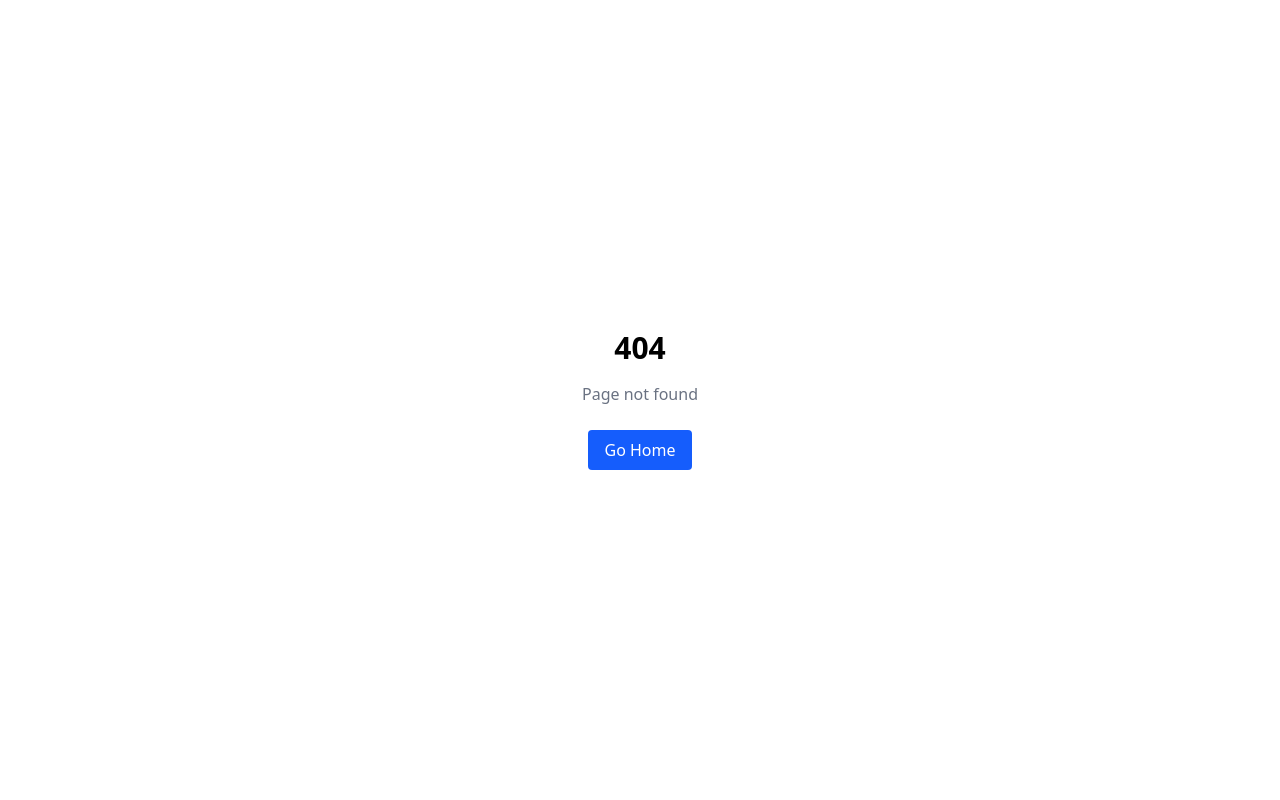
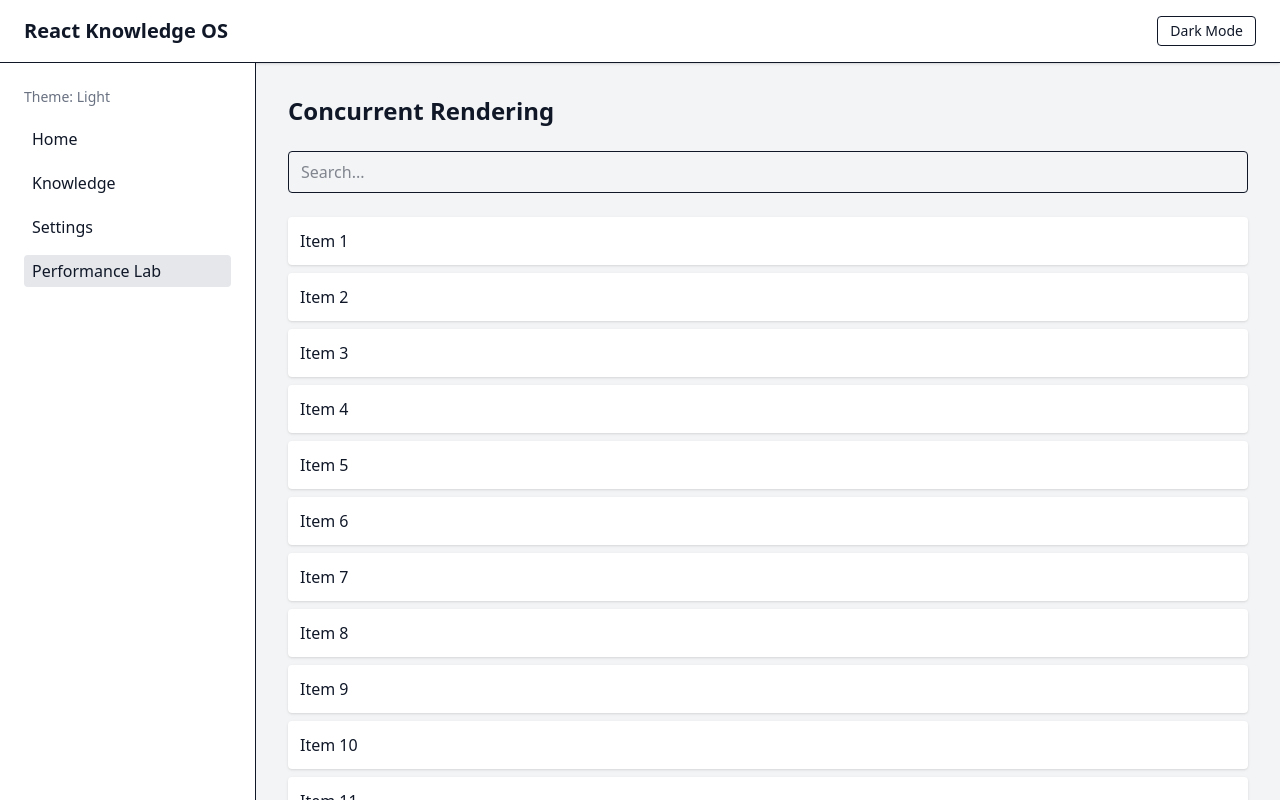
Before and after one commit to metooabby/react-knowledge-os, a React (Vite) app: page /performancelab in a window 1280 px wide. Before the commit this address had no page. Shown: the top 800 px of the page. Built offline with nearby package versions, Linux system fonts and the light colour scheme.

Commit message:
final commit for phase-5

```diff
--- a/src/app/routes.tsx
+++ b/src/app/routes.tsx
@@ -4,6 +4,7 @@ import Home from "../pages/Home";
 import Knowledge from "../pages/Knowledge";
 import Settings from "../pages/Settings";
 import NotFound from "../pages/NotFound";
+import PerformanceLab from "../pages/PerformanceLab";
 
 export const router = createBrowserRouter([
     {
@@ -13,6 +14,7 @@ export const router = createBrowserRouter([
             { index: true, element: <Home /> },
             { path: "knowledge", element: <Knowledge /> },
             { path: "settings", element: <Settings /> },
+            { path: "performancelab", element: <PerformanceLab /> },
         ],
     },
     {
--- a/src/components/layout/Sidebar.tsx
+++ b/src/components/layout/Sidebar.tsx
@@ -45,6 +45,16 @@ export default function Sidebar() {
               Settings
             </NavLink>
           </li>
+             <li>
+            <NavLink
+              to="/performancelab"
+              className={({ isActive }) =>
+                `${linkBase} ${isActive ? "bg-gray-200 dark:bg-gray-700" : ""}`
+              }
+            >
+              Performance Lab
+            </NavLink>
+          </li>
         </ul>
       </nav>
     </aside>
--- /dev/null
+++ b/src/components/ui/ExpensiveList.tsx
@@ -0,0 +1,24 @@
+import { memo } from "react";
+
+type Props = {
+  items: string[];
+};
+
+function ExpensiveList({ items }: Props) {
+  console.log("ExpensiveList rendered");
+
+  return (
+    <ul className="space-y-2">
+      {items.map((item) => (
+        <li
+          key={item}
+          className="rounded bg-white p-3 shadow-sm dark:bg-gray-800"
+        >
+          {item}
+        </li>
+      ))}
+    </ul>
+  );
+}
+
+export default memo(ExpensiveList);
--- /dev/null
+++ b/src/pages/PerformanceLab.tsx
@@ -0,0 +1,38 @@
+import { useMemo, useState, useTransition } from "react";
+import ExpensiveList from "../components/ui/ExpensiveList";
+
+const DATA = Array.from({ length: 2000 }, (_, i) => `Item ${i + 1}`);
+
+export default function Home() {
+  const [query, setQuery] = useState("");
+  const [isPending, startTransition] = useTransition();
+
+  const filtered = useMemo(() => {
+    return DATA.filter((item) =>
+      item.toLowerCase().includes(query.toLowerCase())
+    );
+  }, [query]);
+
+  return (
+    <div className="space-y-6 p-8">
+      <h2 className="text-2xl font-semibold">Concurrent Rendering</h2>
+
+      <input
+        value={query}
+        onChange={(e) =>
+          startTransition(() => {
+            setQuery(e.target.value);
+          })
+        }
+        placeholder="Search..."
+        className="w-full rounded border px-3 py-2"
+      />
+
+      {isPending && (
+        <p className="text-sm text-gray-500">Updating results…</p>
+      )}
+
+      <ExpensiveList items={filtered} />
+    </div>
+  );
+}
```
